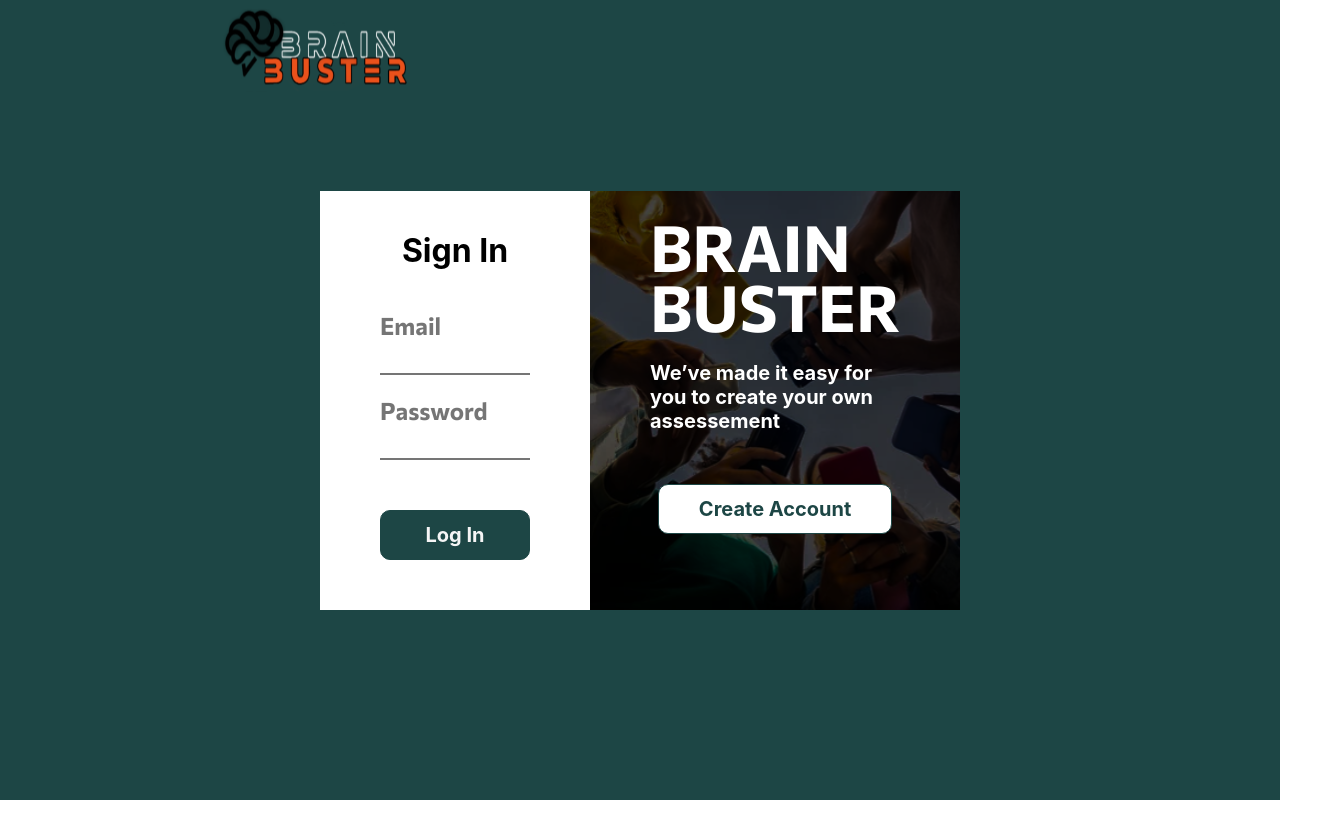
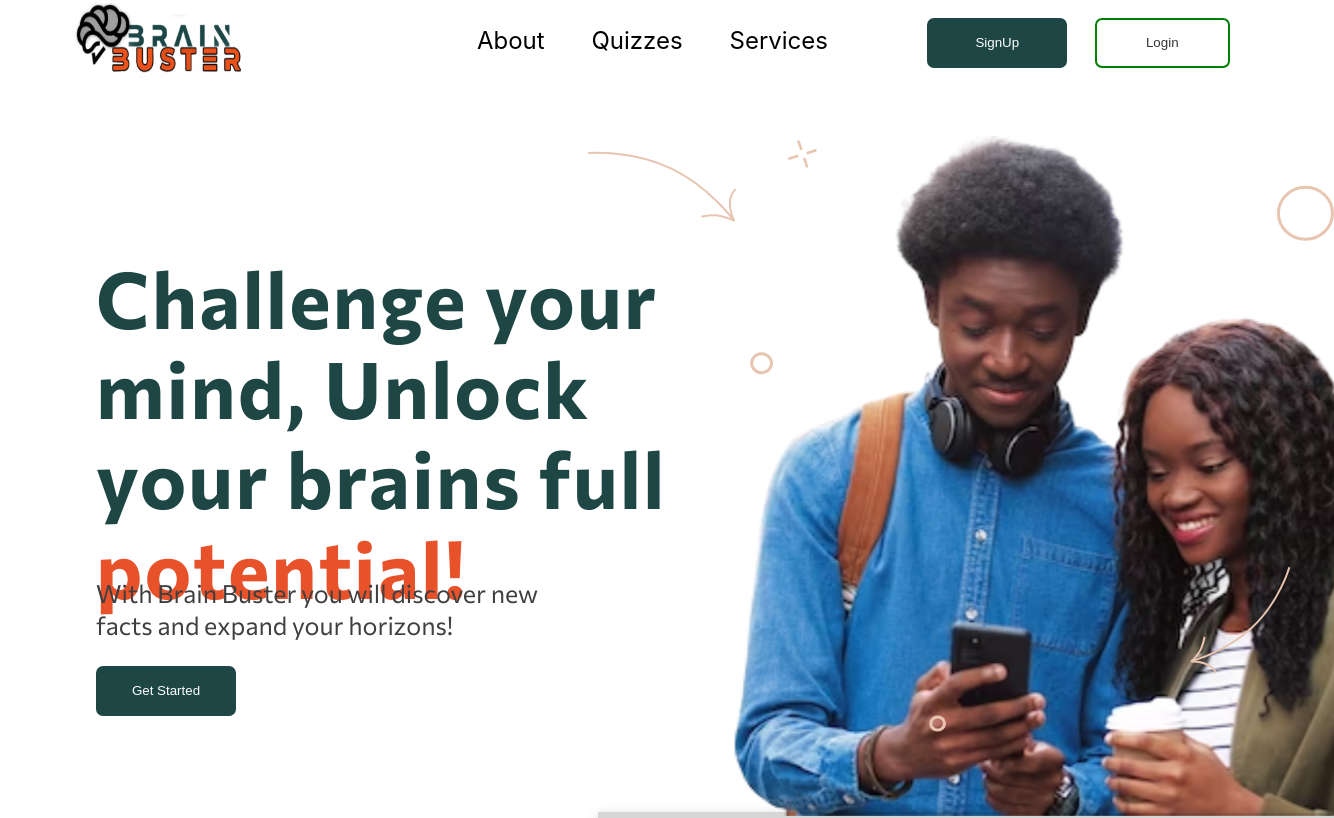
Before and after one commit to clint360/brain-buster-frontend, a React (Create React App) app: page / in a window 1280 px wide. Shown: the top 818 px of the page, 1334 px wide, since content can reach past the window. Built offline with nearby package versions, Linux system fonts and the light colour scheme.

Commit message:
change login route path

```diff
--- a/src/App.jsx
+++ b/src/App.jsx
@@ -44,9 +44,9 @@ function App() {
   return (
     <Router>
       <Routes>
-        <Route path="/" element={<Login />} />
+        <Route path="/" element={<Landing />} />
+        <Route path="/login " element={<Login />} />
         <Route path="/signup" element={<Signup />} />
-        <Route path="/Landing" element={<Landing />} />
         <Route path="/admin">
           <Route path="/admin/dashboard" element={<AdminDashboard />} />
           <Route path="/admin/profile" element={<AdminProfile />} />
@@ -54,8 +54,8 @@ function App() {
             path="/admin/quizzes"
             element={<AdminQuizzes copyText="https://google.com" />}
           />
-          <Route path="/admin/createQuiz" element={<CreateQuiz />} />
-          <Route path="/admin/responses" element={<AdminResponses />} />
+          <Route path="admin/createQuiz" element={<CreateQuiz />} />
+          <Route path="admin/responses" element={<AdminResponses />} />
         </Route>
       </Routes>
     </Router>
```
